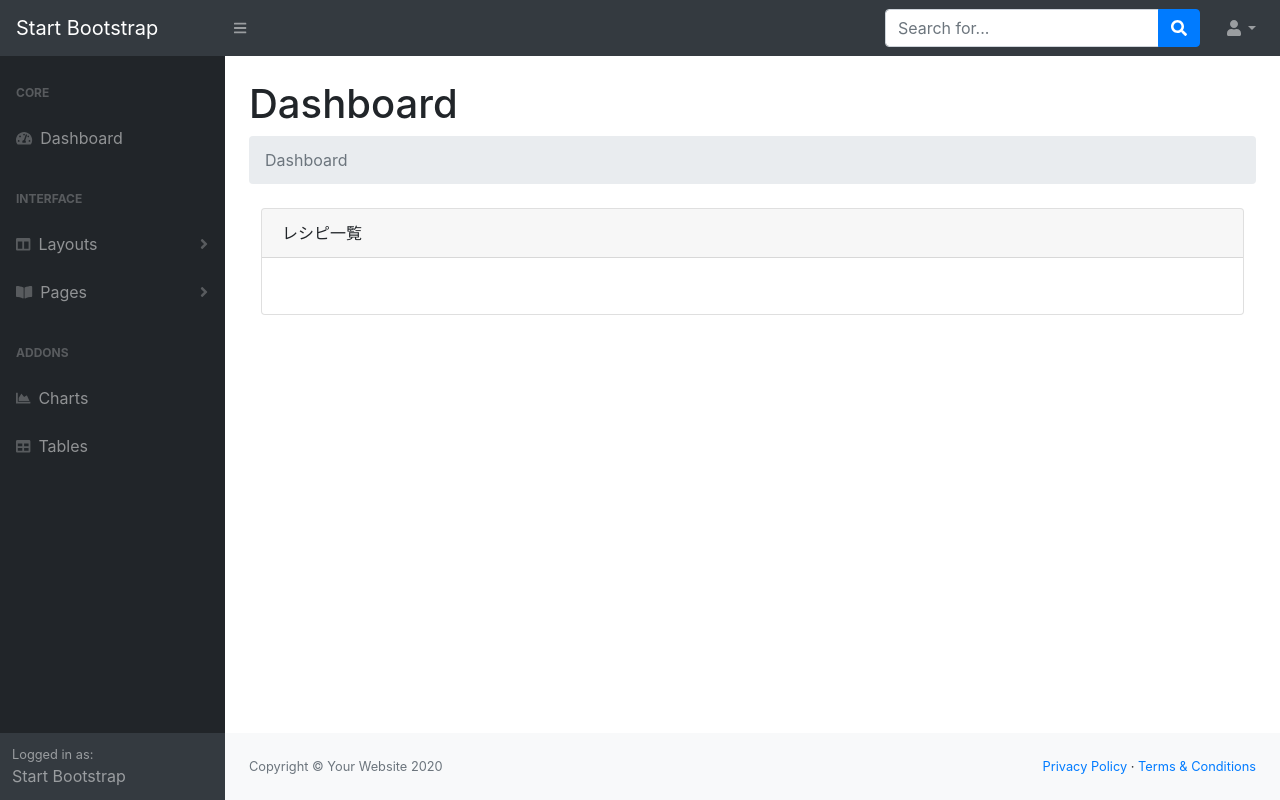
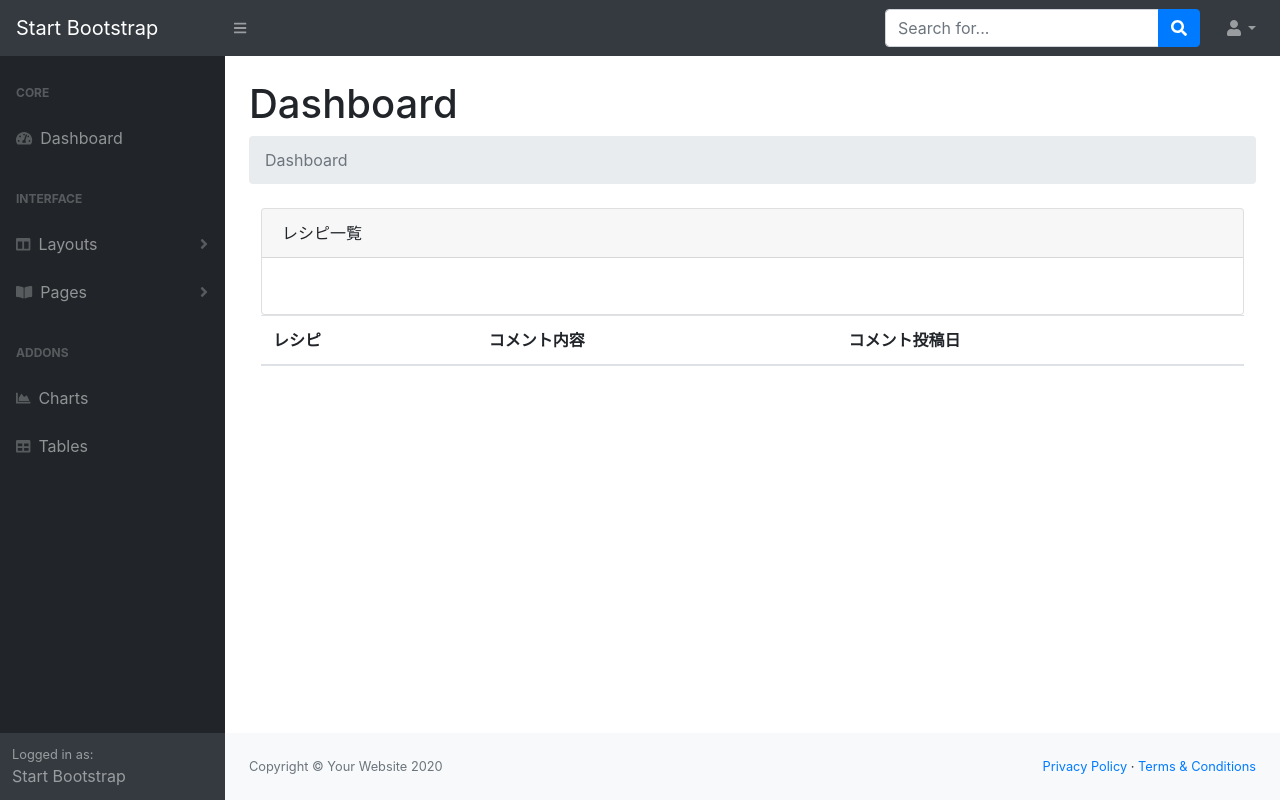
Before and after one commit to KoheiEto/recipe_post, a Django app: page /staffroom/ in a window 1280 px wide. Run offline with Django 3.2, Linux system fonts and the light colour scheme; lists and menus that the app fills with data are empty; some libraries are stand-ins or nearby versions.

Commit message:
レシピへのコメントを表示する

```diff
--- a/staffroom/templates/staffroom/index.html
+++ b/staffroom/templates/staffroom/index.html
@@ -1,5 +1,7 @@
 {% extends 'staffroom.html' %}
+
 {% block body %}
+
 <div class="col-lg-12">
 
   <div class="card">
@@ -20,5 +22,27 @@
       </table>
     </div>
   </div>
+
+  <div class="card-bpdy">
+    <table class="table">
+      <thead>
+        <tr>
+          <th>レシピ</th>
+          <th>コメント内容</th>
+          <th>コメント投稿日</th>
+        </tr>
+      </thead>
+      {% for recipe in recipe_list %}
+        {% for comment in recipe.comment_set.all %}
+          <tr>
+            <td>{{ recipe.title }}</td>
+            <td>{{ comment.content }}</td>
+            <td>{{ comment.created }}</td>
+          </tr>
+         {% endfor %}
+      {% endfor %}
+    </table>
+  </div>
 </div>
+
 {% endblock %}
```
